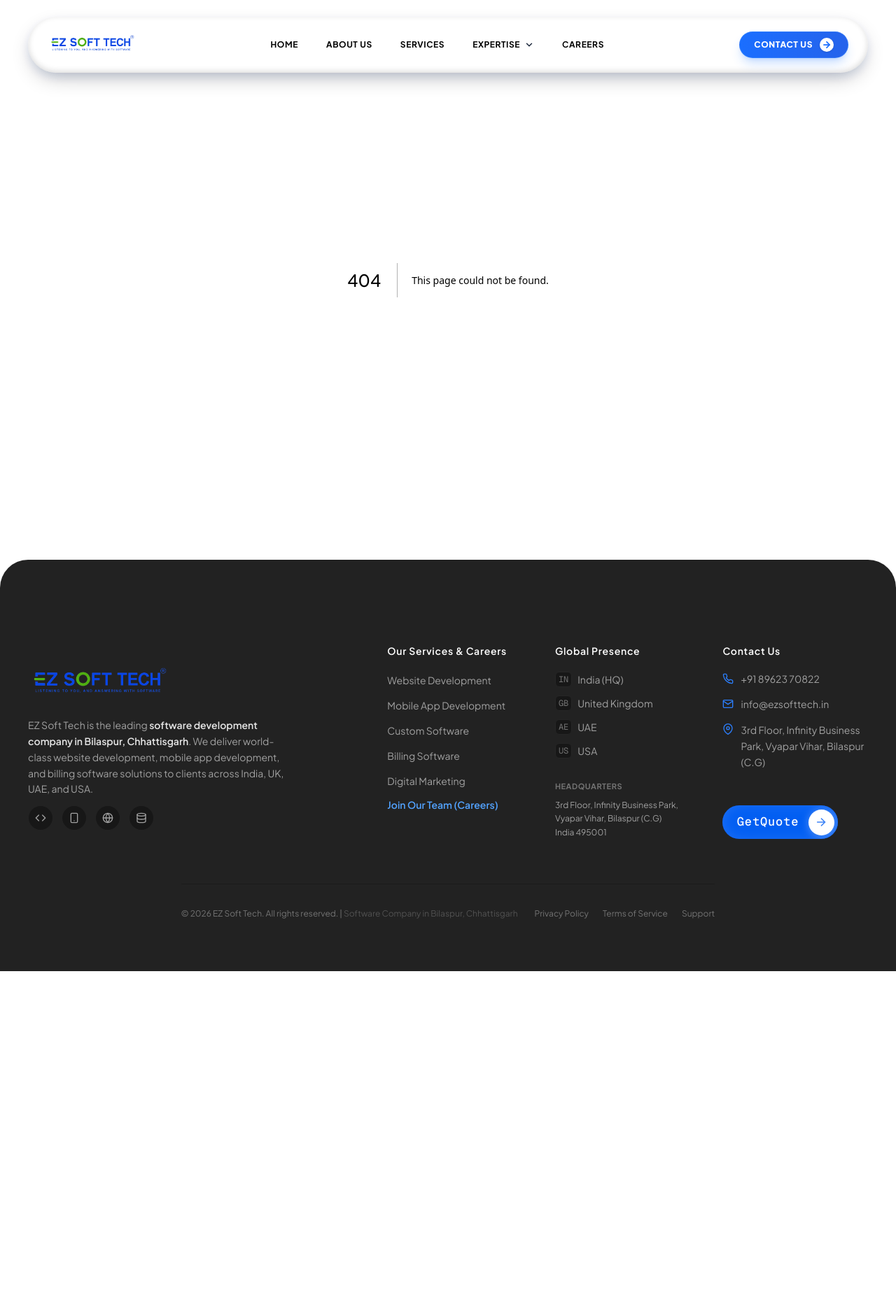
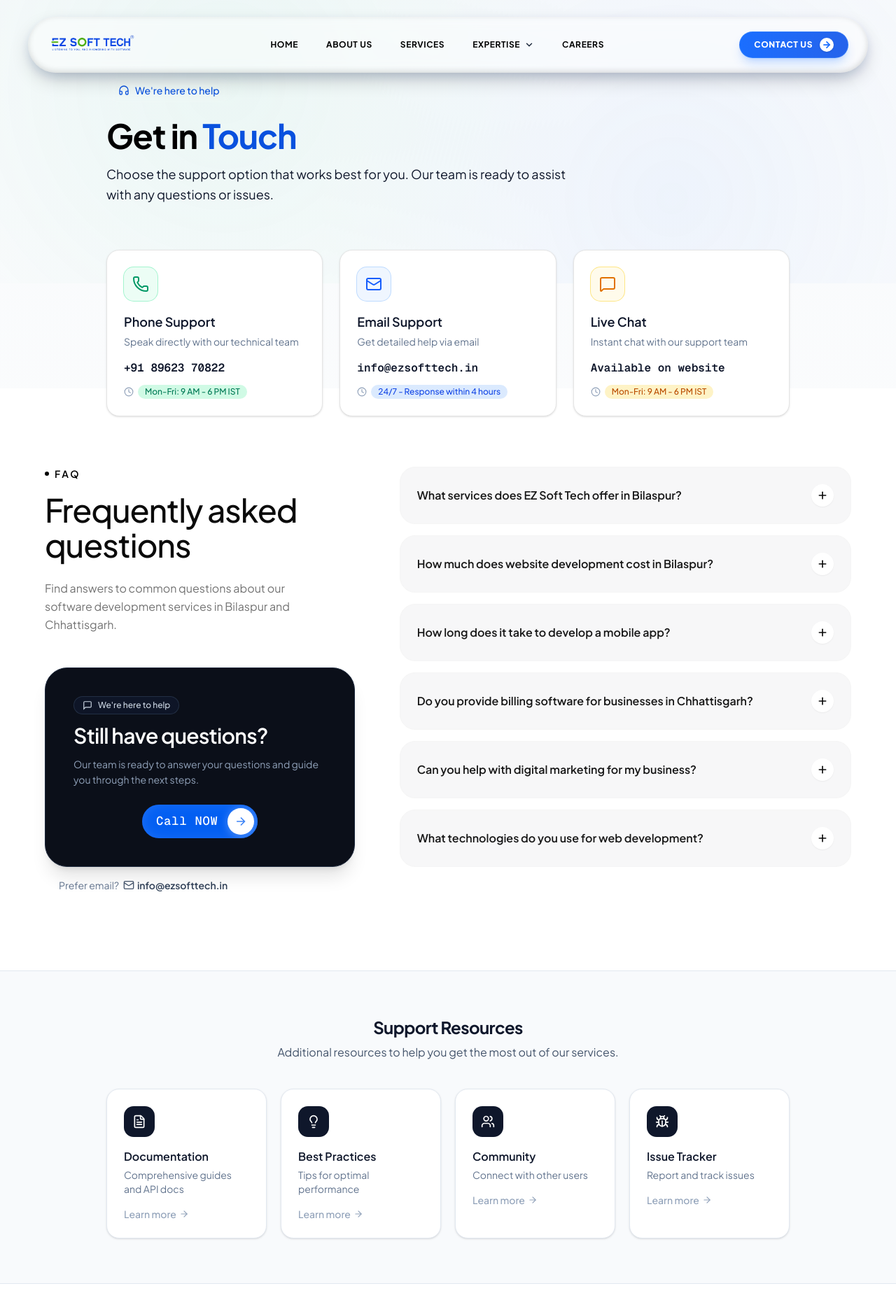
Before and after one commit to kovid2375/EzSoftTech-Web, a Next.js app: page /support in a window 1280 px wide. Before the commit this address had no page. Shown: the top 1868 px of the page at 70% size. Before the commit the page ends 1388 px from the top, so only its background shows below. Built offline with nearby package versions, Linux system fonts and the light colour scheme.

Commit message:
support page

```diff
--- /dev/null
+++ b/src/app/support/page.tsx
@@ -0,0 +1,270 @@
+"use client"
+import { useState } from 'react';
+import {
+  Phone,
+  Mail,
+  MessageSquare,
+  FileText,
+  Lightbulb,
+  Users,
+  Bug,
+  Clock,
+  ArrowRight,
+  Headphones,
+  Send,
+  CheckCircle2,
+} from 'lucide-react';
+import { FaqSection } from '@/components/Home-Sections/Faq-Section';
+import Link from 'next/link';
+
+type SupportChannel = {
+  id: string;
+  title: string;
+  description: string;
+  contact: string;
+  availability: string;
+  icon: typeof Phone;
+  accent: string;
+  ring: string;
+  badge: string;
+  badgeText: string;
+};
+
+const channels: SupportChannel[] = [
+  {
+    id: 'phone',
+    title: 'Phone Support',
+    description: 'Speak directly with our technical team',
+    contact: '+91 89623 70822',
+    availability: 'Mon-Fri: 9 AM - 6 PM IST',
+    icon: Phone,
+    accent: 'bg-emerald-50',
+    ring: 'ring-emerald-200',
+    badge: 'bg-emerald-100',
+    badgeText: 'text-emerald-700',
+  },
+  {
+    id: 'email',
+    title: 'Email Support',
+    description: 'Get detailed help via email',
+    contact: 'info@ezsofttech.in',
+    availability: '24/7 - Response within 4 hours',
+    icon: Mail,
+    accent: 'bg-blue-50',
+    ring: 'ring-blue-200',
+    badge: 'bg-blue-100',
+    badgeText: 'text-blue-700',
+  },
+  {
+    id: 'chat',
+    title: 'Live Chat',
+    description: 'Instant chat with our support team',
+    contact: 'Available on website',
+    availability: 'Mon-Fri: 9 AM - 6 PM IST',
+    icon: MessageSquare,
+    accent: 'bg-amber-50',
+    ring: 'ring-amber-200',
+    badge: 'bg-amber-100',
+    badgeText: 'text-amber-700',
+  },
+];
+
+type Resource = {
+  title: string;
+  description: string;
+  icon: typeof FileText;
+  href: string;
+};
+
+const resources: Resource[] = [
+  {
+    title: 'Documentation',
+    description: 'Comprehensive guides and API docs',
+    icon: FileText,
+    href: '#',
+  },
+  {
+    title: 'Best Practices',
+    description: 'Tips for optimal performance',
+    icon: Lightbulb,
+    href: '#',
+  },
+  {
+    title: 'Community',
+    description: 'Connect with other users',
+    icon: Users,
+    href: '#',
+  },
+  {
+    title: 'Issue Tracker',
+    description: 'Report and track issues',
+    icon: Bug,
+    href: '#',
+  },
+];
+
+function SupportPage() {
+  const [hovered, setHovered] = useState<string | null>(null);
+  const [submitted, setSubmitted] = useState(false);
+  const [form, setForm] = useState({ name: '', email: '', message: '' });
+
+  const handleSubmit = (e: React.FormEvent) => {
+    e.preventDefault();
+    setSubmitted(true);
+    setForm({ name: '', email: '', message: '' });
+    setTimeout(() => setSubmitted(false), 5000);
+  };
+
+  return (
+    <div className="min-h-screen bg-gradient-to-b from-slate-50 to-white text-slate-800">
+      {/* Hero */}
+      <header className="relative overflow-hidden">
+        <div
+          className="pointer-events-none absolute inset-0 opacity-20"
+          style={{
+            backgroundImage:
+              'radial-gradient(circle at 25% 30%, rgba(16,185,129,0.3) 0%, transparent 50%), radial-gradient(circle at 75% 70%, rgba(59,130,246,0.3) 0%, transparent 50%)',
+          }}
+        />
+        <div
+          className="pointer-events-none absolute inset-0 opacity-[0.03]"
+          style={{
+            backgroundImage:
+              'linear-gradient(to right, white 1px, transparent 1px), linear-gradient(to bottom, white 1px, transparent 1px)',
+            backgroundSize: '48px 48px',
+          }}
+        />
+        <div className="relative mx-auto max-w-5xl px-6 py-20 sm:py-28">
+          <div className="inline-flex items-center gap-2 rounded-full border border-white/10 bg-white/5 px-4 py-1.5 text-sm font-medium text-[#0951DE] backdrop-blur">
+            <Headphones className="h-4 w-4" />
+            We're here to help
+          </div>
+          <h1 className="mt-6 text-4xl font-bold tracking-tight text-black sm:text-5xl">
+            Get in <span className="text-[#0951DE]">Touch</span>
+          </h1>
+          <p className="mt-4 max-w-2xl text-lg leading-relaxed text-slate-900">
+            Choose the support option that works best for you. Our team is ready
+            to assist with any questions or issues.
+          </p>
+        </div>
+      </header>
+
+      {/* Support channels */}
+      <section className="mx-auto -mt-12 max-w-5xl px-6">
+        <div className="grid gap-6 sm:grid-cols-2 lg:grid-cols-3">
+          {channels.map((c) => {
+            const Icon = c.icon;
+            const isHovered = hovered === c.id;
+            return (
+              <div
+                key={c.id}
+                onMouseEnter={() => setHovered(c.id)}
+                onMouseLeave={() => setHovered(null)}
+                className={`group relative overflow-hidden rounded-2xl border bg-white p-6 shadow-sm transition-all duration-300 ${
+                  isHovered
+                    ? 'shadow-xl -translate-y-1'
+                    : 'hover:shadow-md'
+                }`}
+              >
+                <div
+                  className={`absolute inset-x-0 top-0 h-1 transition-opacity duration-300 ${
+                    c.id === 'phone'
+                      ? 'bg-emerald-500'
+                      : c.id === 'email'
+                        ? 'bg-blue-500'
+                        : 'bg-amber-500'
+                  } ${isHovered ? 'opacity-100' : 'opacity-0'}`}
+                />
+                <div
+                  className={`flex h-12 w-12 items-center justify-center rounded-xl ${c.accent} ring-1 ${c.ring}`}
+                >
+                  <Icon
+                    className={`h-6 w-6 ${
+                      c.id === 'phone'
+                        ? 'text-emerald-600'
+                        : c.id === 'email'
+                          ? 'text-blue-600'
+                          : 'text-amber-600'
+                    }`}
+                  />
+                </div>
+                <h3 className="mt-4 text-lg font-semibold text-slate-900">
+                  {c.title}
+                </h3>
+                <p className="mt-1 text-sm text-slate-500">{c.description}</p>
+                <p className="mt-4 font-mono text-base font-semibold text-slate-900">
+                  {c.contact}
+                </p>
+                <div className="mt-3 flex items-center gap-1.5">
+                  <Clock className="h-3.5 w-3.5 text-slate-400" />
+                  <span
+                    className={`inline-flex rounded-full px-2.5 py-0.5 text-xs font-medium ${c.badge} ${c.badgeText}`}
+                  >
+                    {c.availability}
+                  </span>
+                </div>
+              </div>
+            );
+          })}
+        </div>
+      </section>
+
+      {/* FAQ Section */}
+
+      <FaqSection/>
+
+      {/* Support resources */}
+      <section className="border-t border-slate-200 bg-slate-50">
+        <div className="mx-auto max-w-5xl px-6 py-16">
+          <div className="text-center">
+            <h2 className="text-2xl font-bold tracking-tight text-slate-900">
+              Support Resources
+            </h2>
+            <p className="mt-2 text-slate-600">
+              Additional resources to help you get the most out of our services.
+            </p>
+          </div>
+          <div className="mt-10 grid gap-5 sm:grid-cols-2 lg:grid-cols-4">
+            {resources.map((r) => {
+              const Icon = r.icon;
+              return (
+                <Link
+                  key={r.title}
+                  href={"/contact"}
+                  className="group flex flex-col items-start rounded-2xl border border-slate-200 bg-white p-6 shadow-sm transition-all duration-300 hover:-translate-y-1 hover:border-[#0951DE] hover:shadow-lg"
+                >
+                  <div className="flex h-11 w-11 items-center justify-center rounded-xl bg-slate-900 text-white transition-colors group-hover:bg-[#0951DE]">
+                    <Icon className="h-5 w-5" />
+                  </div>
+                  <h3 className="mt-4 text-base font-semibold text-slate-900">
+                    {r.title}
+                  </h3>
+                  <p className="mt-1 text-sm text-slate-500">{r.description}</p>
+                  <span className="mt-4 inline-flex items-center gap-1 text-sm font-medium text-slate-400 transition-colors group-hover:text-[#0951DE]">
+                    Learn more
+                    <ArrowRight className="h-3.5 w-3.5 transition-transform group-hover:translate-x-1" />
+                  </span>
+                </Link>
+              );
+            })}
+          </div>
+        </div>
+      </section>
+
+      {/* Footer */}
+      <footer className="border-t border-slate-200 bg-white">
+        <div className="mx-auto max-w-5xl px-6 py-8 text-sm text-slate-500">
+          <div className="flex flex-col items-center justify-between gap-4 sm:flex-row">
+            <p className="flex items-center gap-2">
+              <Headphones className="h-4 w-4 text-[#0951DE]" />
+              EZ Soft Tech Support
+            </p>
+            <p>© {new Date().getFullYear()} EZ Soft Tech. All rights reserved.</p>
+          </div>
+        </div>
+      </footer>
+    </div>
+  );
+}
+
+export default SupportPage;
--- a/src/components/footer.tsx
+++ b/src/components/footer.tsx
@@ -139,9 +139,9 @@ export function Footer() {
                 </ul>
               </div>
 
-              <div>
+              {/* <div>
                 <Button>GetQuote</Button>
-              </div>
+              </div> */}
             </div>
 
           </div>
```
